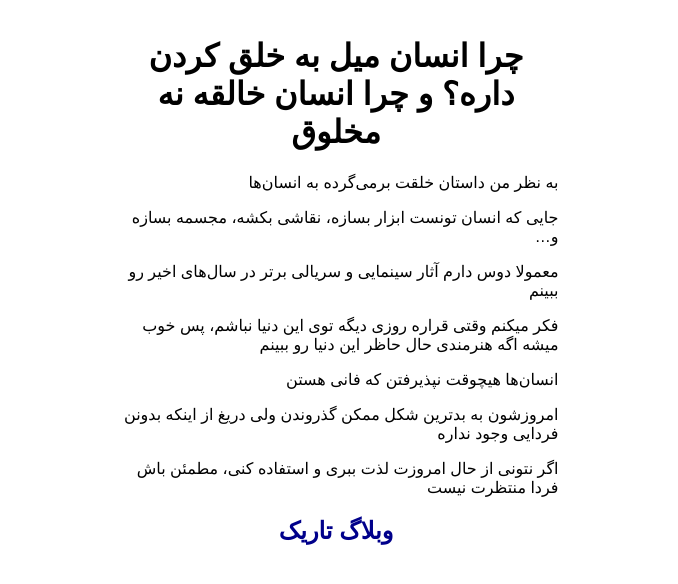
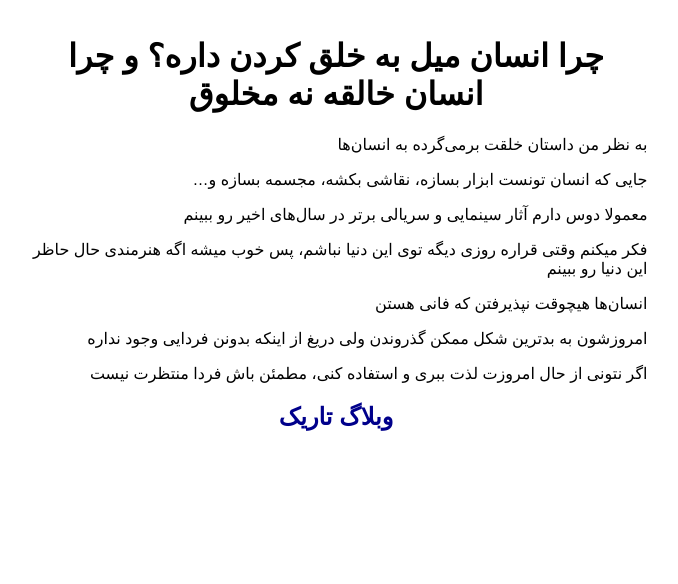
Before and after one commit to darkblog/darkblog.github.io, a Jekyll site: the page built from _posts/2024-7-3-8.md, in a window 1280 px wide. Shown: the top 584 px of the page, without its empty margins (408-1086 px from the left). Built offline with Jekyll 4.4.1, drawn with Linux system fonts in a browser that asks for light colours.

Commit message:
Update post.html

```diff
--- a/_layouts/post.html
+++ b/_layouts/post.html
@@ -7,7 +7,7 @@
 <head>
 <title>{{ page.title }}</title>
 <meta name="viewport" content="width=device-width">
-<style>body{font-family:sans-serif;margin:auto;padding:1em;max-width:50ch}a{text-decoration:none;color:darkblue}h1,h2{text-align:center}</style>
+<style>body{font-family:sans-serif;margin:auto;padding:1em;max-width:70ch}a{text-decoration:none;color:darkblue}h1,h2{text-align:center}</style>
 </head>
 <body>
 <h1>{{ page.title }}</h1>
```
